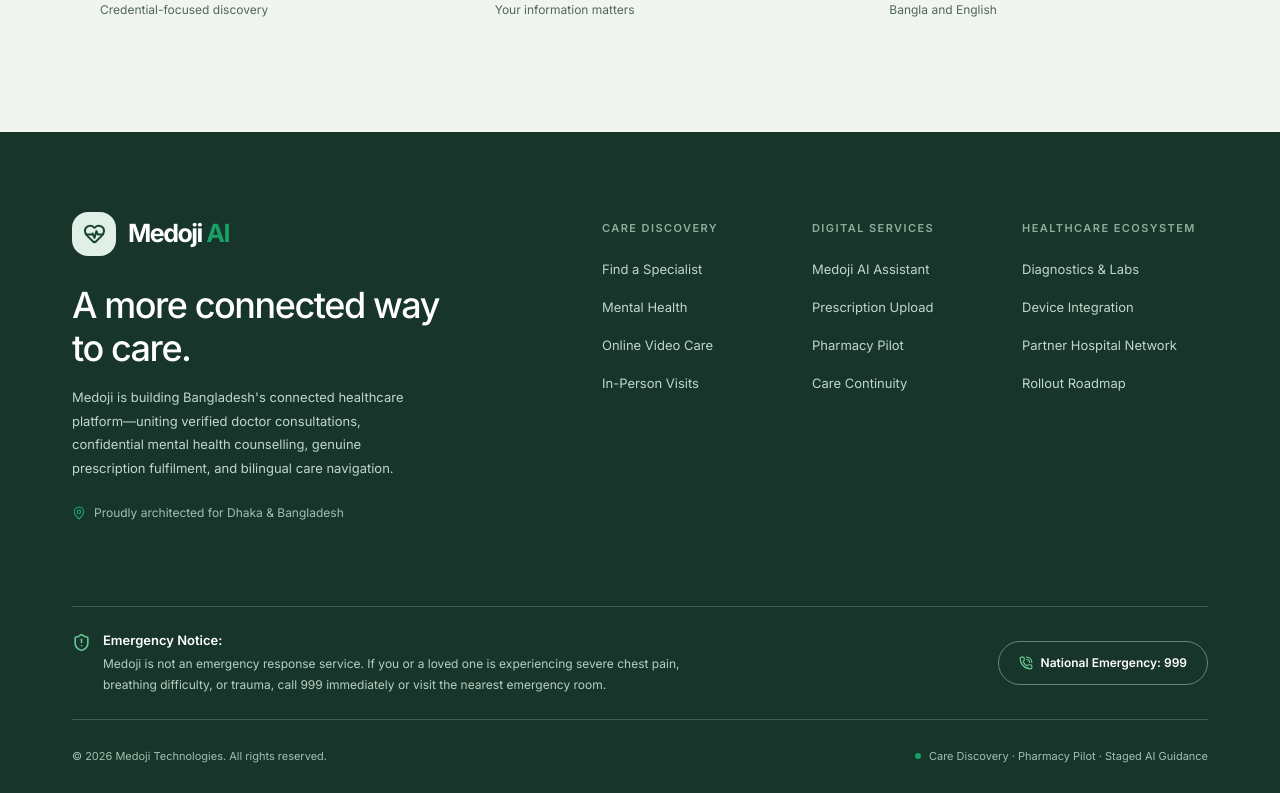
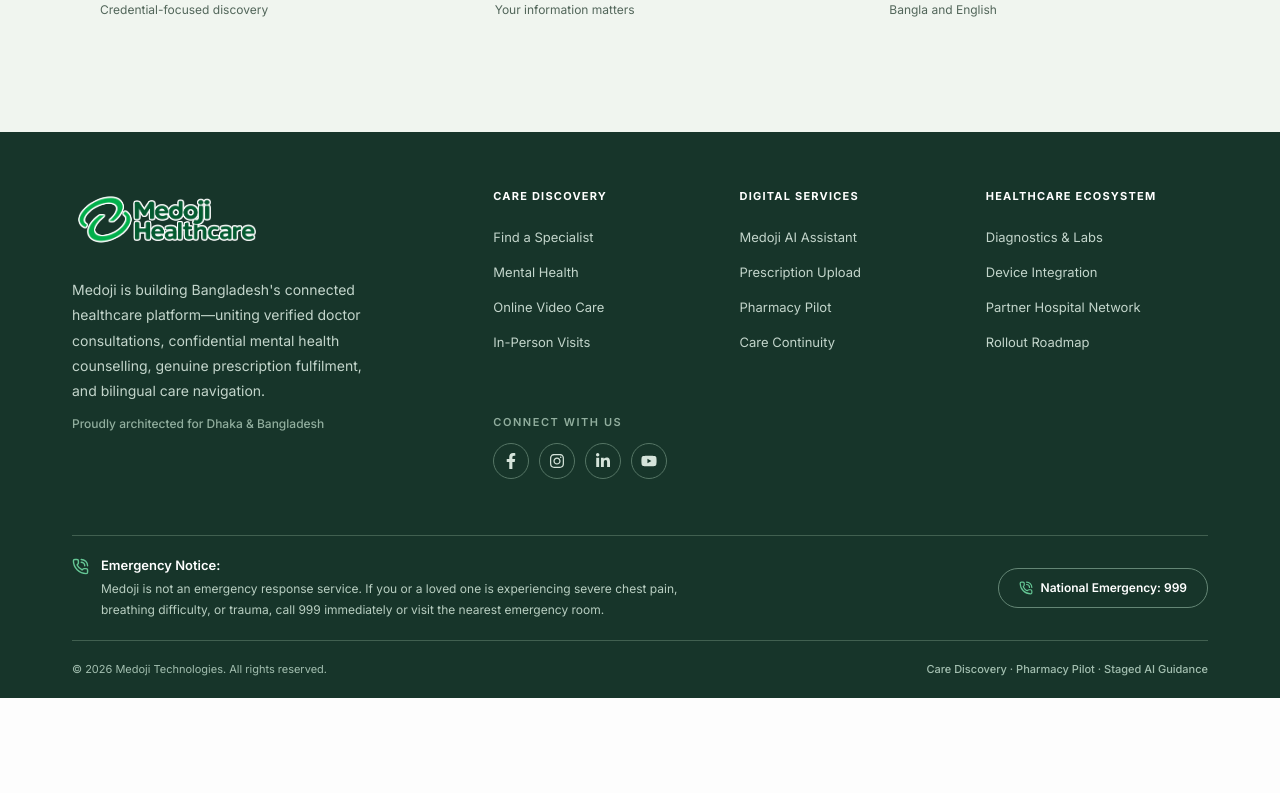
Before and after one commit to Samincode01/medoji, a Next.js app: page / in a window 1280 px wide. Shown: the part 4355-5148 px from the top of the page. After the commit the page ends 5053 px from the top, so only its background shows below. Built offline with nearby package versions, Linux system fonts and the light colour scheme.

Commit message:
updated ui

```diff
--- a/package.json
+++ b/package.json
@@ -16,6 +16,7 @@
     "next": "16.4.6",
     "react": "19.3.0",
     "react-dom": "19.3.0",
+    "react-icons": "^5.7.0",
     "sweetalert2": "^11.26.25"
   },
   "devDependencies": {
--- a/src/components/layout/Footer.jsx
+++ b/src/components/layout/Footer.jsx
@@ -1,18 +1,27 @@
 
 "use client";
 
+import logo from "@/images/logo.png";
 import Link from "next/link";
+import Image from "next/image";
+import { ArrowUpRight, PhoneCall } from "lucide-react";
 import {
-  HeartPulse,
-  ArrowUpRight,
-  ShieldAlert,
-  PhoneCall,
-  MapPin,
-} from "lucide-react";
+  FaFacebookF,
+  FaInstagram,
+  FaLinkedinIn,
+  FaYoutube,
+} from "react-icons/fa";
 import { useLanguage } from "@/i18n/useLanguage";
 
+const socialLinks = [
+  { name: "Facebook", Icon: FaFacebookF, href: null },
+  { name: "Instagram", Icon: FaInstagram, href: null },
+  { name: "LinkedIn", Icon: FaLinkedinIn, href: null },
+  { name: "YouTube", Icon: FaYoutube, href: null },
+];
+
 const linkStyle =
-  "group inline-flex items-center gap-1 text-[13px] text-[#C3D5CB] transition-colors duration-200 hover:text-white";
+  "group inline-flex items-center gap-1.5 text-[13px] leading-6 text-[#C3D5CB] transition-colors duration-200 hover:text-white";
 
 export default function Footer() {
   const { t, isBangla } = useLanguage();
@@ -48,74 +57,118 @@ export default function Footer() {
   ];
 
   return (
-    <footer className="relative overflow-hidden bg-[#17352A] text-white">
+    <footer className="bg-[#17352A] text-white">
       <div className="mx-auto max-w-[1200px] px-5 sm:px-8">
 
-        {/* Main brand area */}
-        <div className="grid grid-cols-1 gap-12 pb-14 pt-16 md:grid-cols-12 md:gap-10 lg:pb-20 lg:pt-20">
+        {/* Main Footer */}
+        <div className="grid grid-cols-1 gap-11 py-12 md:grid-cols-12 md:gap-8 md:py-14">
 
-          <div className="md:col-span-5 lg:col-span-5">
+          {/* Brand Column */}
+          <div className="md:col-span-4">
             <Link
               href="/"
-              aria-label="M edoji AI Home"
-              className="inline-flex items-center gap-3"
+              aria-label="Medoji Healthcare home"
+              className="inline-flex"
             >
-              <span className="flex h-11 w-11 items-center justify-center rounded-2xl bg-[#E1F0E6] text-[#174433]">
-                <HeartPulse size={23} strokeWidth={2.1} />
-              </span>
-
-              <span className="text-[25px] font-bold tracking-[-0.06em]">
-                Medoji<span className="text-[#19A069]"> AI</span>
-              </span>
+              <Image
+                src={logo}
+                alt="Medoji Healthcare logo"
+                width={820}
+                height={360}
+                priority
+                className="h-auto w-[190px] object-contain"
+                style={{
+                  filter: `
+                    drop-shadow(1px 0 0 white)
+                    drop-shadow(-1px 0 0 white)
+                    drop-shadow(0 1px 0 white)
+                    drop-shadow(0 -1px 0 white)
+                  `,
+                }}
+              />
             </Link>
 
-            <h2 className="mt-7 max-w-[390px] text-[30px] font-medium leading-[1.2] tracking-[-0.04em] text-white sm:text-[36px]">
-              {isBangla
-                ? "স্বাস্থ্যসেবা হোক আরও কাছের, আরও সহজ।"
-                : "A more connected way to care."}
-            </h2>
-
-            <p className="mt-4 max-w-[360px] text-[13px] leading-[1.8] text-[#C3D5CB]">
+            <p className="mt-5 max-w-[310px] text-[14px] leading-[1.8] text-[#C3D5CB]">
               {t("footer.tagline")}
             </p>
 
-            <div className="mt-6 inline-flex items-center gap-2 text-[12px] text-[#A3BFB0]">
-              <MapPin size={14} className="text-[#19A069]" />
+            <p className="mt-3 text-[12px] font-medium text-[#91AE9E]">
               {t("footer.location")}
-            </div>
+            </p>
+
+
           </div>
 
-          {/* Navigation */}
-          <div className="grid grid-cols-2 gap-x-6 gap-y-10 sm:grid-cols-3 md:col-span-7 md:pt-2 lg:col-span-7 lg:pl-10">
+          {/* Navigation Columns */}
+          <div className="grid grid-cols-2 gap-x-6 gap-y-9 sm:grid-cols-3 md:col-span-8 md:pl-8">
             {columns.map((column) => (
               <div key={column.title}>
-                <h3 className="mb-5 text-[11px] font-semibold uppercase tracking-[0.13em] text-[#8FAE9D]">
+                <h3 className="mb-5 text-[11px] font-bold uppercase tracking-[0.11em] text-white">
                   {column.title}
                 </h3>
 
-                <ul className="space-y-3.5">
+                <ul className="space-y-2.5">
                   {column.links.map((link) => (
                     <li key={link.label}>
                       <Link href={link.href} className={linkStyle}>
                         {link.label}
                         <ArrowUpRight
                           size={12}
-                          className="opacity-0 transition-all duration-200 group-hover:translate-x-0.5 group-hover:-translate-y-0.5 group-hover:opacity-100"
+                          className="shrink-0 opacity-0 transition-all duration-200 group-hover:translate-x-0.5 group-hover:-translate-y-0.5 group-hover:opacity-100"
                         />
                       </Link>
                     </li>
                   ))}
                 </ul>
+
               </div>
+
             ))}
+              {/* Social Media */}
+            <div className="mt-6">
+              <p className="mb-3 text-[11px] font-semibold uppercase tracking-[0.14em] text-[#91AE9E]">
+                {isBangla ? "আমাদের সঙ্গে যুক্ত থাকুন" : "Connect with us"}
+              </p>
+
+              <div className="flex items-center gap-2.5">
+                {socialLinks.map(({ name, Icon, href }) => {
+                  const iconContent = (
+                    <Icon size={16} aria-hidden="true" />
+                  );
+
+                  return href ? (
+                    <a
+                      key={name}
+                      href={href}
+                      target="_blank"
+                      rel="noopener noreferrer"
+                      aria-label={name}
+                      className="flex h-9 w-9 items-center justify-center rounded-full border border-[#557565] text-[#D5E3DA] transition-all duration-200 hover:border-[#8FC7A8] hover:bg-[#244B3B] hover:text-white"
+                    >
+                      {iconContent}
+                    </a>
+                  ) : (
+                    <span
+                      key={name}
+                      title={name}
+                      aria-label={name}
+                      className="flex h-9 w-9 items-center justify-center rounded-full border border-[#557565] text-[#D5E3DA]"
+                    >
+                      {iconContent}
+                    </span>
+                  );
+                })}
+              </div>
+            </div>
           </div>
+
         </div>
 
-        {/* Emergency information */}
-        <div className="flex flex-col gap-5 border-y border-[#416050] py-6 sm:flex-row sm:items-center sm:justify-between">
+        {/* Emergency Information */}
+        <div className="flex flex-col gap-4 border-y border-[#416050] py-5 sm:flex-row sm:items-center sm:justify-between">
           <div className="flex items-start gap-3">
-            <ShieldAlert
-              size={19}
+            <PhoneCall
+              size={17}
               className="mt-0.5 shrink-0 text-[#65C795]"
             />
 
@@ -123,7 +176,8 @@ export default function Footer() {
               <p className="text-[13px] font-semibold text-white">
                 {t("footer.emergencyTitle")}
               </p>
-              <p className="mt-1 max-w-[600px] text-[12px] leading-[1.7] text-[#B8CEC1]">
+
+              <p className="mt-1 max-w-[620px] text-[12px] leading-[1.7] text-[#B8CEC1]">
                 {t("footer.emergencyText")}
               </p>
             </div>
@@ -131,22 +185,19 @@ export default function Footer() {
 
           <a
             href="tel:999"
-            className="inline-flex min-h-11 shrink-0 items-center justify-center gap-2 self-start rounded-full border border-[#648675] px-5 text-[12px] font-semibold text-white transition-colors duration-200 hover:border-[#8FC7A8] hover:bg-[#244B3B] sm:self-center"
+            className="inline-flex min-h-10 items-center justify-center gap-2 self-start rounded-full border border-[#648675] px-5 text-[12px] font-semibold text-white transition-colors hover:border-[#8FC7A8] hover:bg-[#244B3B] sm:self-center"
           >
             <PhoneCall size={14} className="text-[#65C795]" />
             {t("footer.emergencyBtn")}
           </a>
         </div>
 
-        {/* Bottom bar */}
-        <div className="flex flex-col gap-3 py-7 text-[11px] text-[#A3BFB0] sm:flex-row sm:items-center sm:justify-between">
+        {/* Copyright */}
+        <div className="flex flex-col gap-2 py-5 text-[11px] text-[#A3BFB0] sm:flex-row sm:items-center sm:justify-between">
           <p>{t("footer.copyright")}</p>
+          <p className="font-medium">{t("footer.rights")}</p>
+        </div>
 
-          <div className="flex items-center gap-2">
-            <span className="h-1.5 w-1.5 rounded-full bg-[#19A069]" />
-            <span>{t("footer.rights")}</span>
-          </div>
-        </div>
       </div>
     </footer>
   );
```
Also changed, not shown: src/images/logo.png, 1 other file (tests, documents, lock files or other folders).
